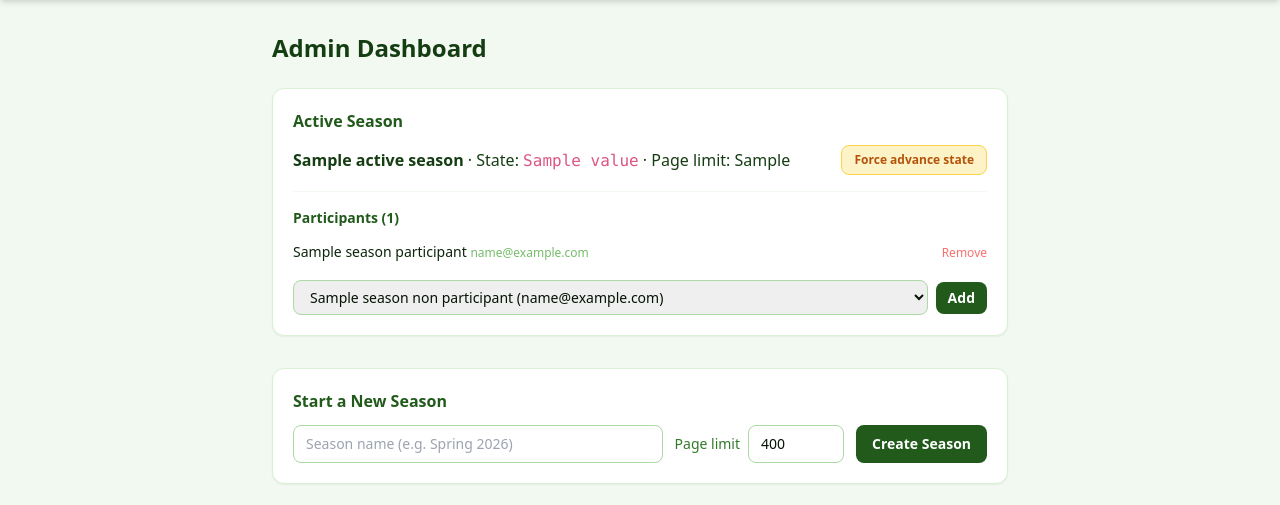
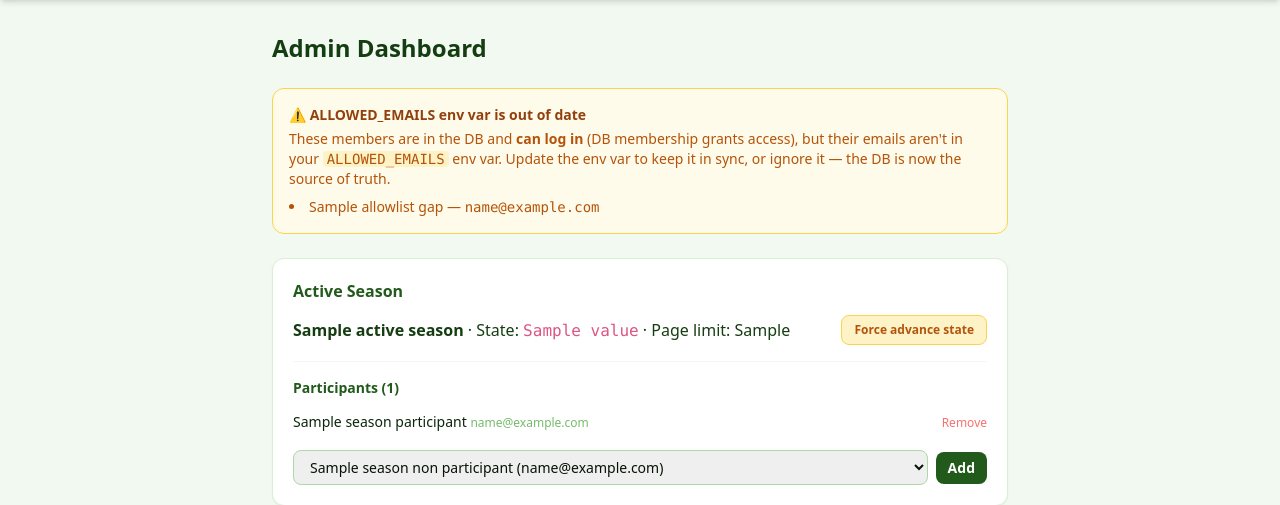
Before and after one commit to 89million/proj_con, a FastAPI app: template app/templates/admin.html in a window 1280 px wide. Shown: the part 53-558 px from the top of the page. Run offline with FastAPI, Linux system fonts and the light colour scheme; the template is opened without the code that fills it: most values are stand-ins (such as "Sample title", 1, 10 or a date in 2020); grey boxes marked "Sample" are stand-in pictures; parts of the project's set-up code (start-up, migrations or seed data) failed here and were passed over; some libraries are stand-ins or nearby versions.

Commit message:
new allowed user logic

```diff
--- a/app/main.py
+++ b/app/main.py
@@ -4,6 +4,7 @@ from fastapi import Depends, FastAPI, Form, HTTPException, Request
 from fastapi.responses import HTMLResponse, RedirectResponse
 from fastapi.staticfiles import StaticFiles
 from fastapi.templating import Jinja2Templates
+from sqlalchemy import func, select
 from sqlalchemy.ext.asyncio import AsyncSession
 
 from app import crud, state, voting
@@ -29,6 +30,31 @@ templates = Jinja2Templates(directory="app/templates")
 # ---------------------------------------------------------------------------
 
 _ROUND_LABELS = ["Final", "Semifinals", "Quarterfinals", "Round of 16", "Round of 32"]
+
+
+async def is_login_allowed(db: AsyncSession, email: str) -> bool:
+    """Return True if this email is permitted to log in.
+
+    Priority order:
+    1. ALLOWED_EMAILS env var includes this email → always allow (env var override / bootstrap).
+    2. Email exists in the users table (admin pre-registered them) → allow.
+    3. The users table is completely empty → allow (first-admin bootstrap).
+    4. Otherwise → deny.
+
+    This means the DB is the day-to-day source of truth: an admin adding a
+    member via the admin panel is sufficient to grant them login access.
+    ALLOWED_EMAILS only needs to contain the first admin's email for the
+    initial bootstrap.
+    """
+    if settings.is_email_allowed(email):
+        return True
+    user_count = (await db.execute(select(func.count()).select_from(User))).scalar_one()
+    if user_count == 0:
+        return True  # empty DB — let first admin in to bootstrap
+    email_in_db = (
+        await db.execute(select(User.id).where(func.lower(User.email) == email.strip().lower()))
+    ).scalar_one_or_none()
+    return email_in_db is not None
 
 
 def build_round_names(max_round: int) -> dict[int, str]:
@@ -170,7 +196,7 @@ async def auth_callback(
         raise HTTPException(status_code=400, detail="OAuth failed. Please try again.")
 
     email = user_info.get("email", "")
-    if not settings.is_email_allowed(email):
+    if not await is_login_allowed(db, email):
         return RedirectResponse("/?error=not_invited", status_code=302)
 
     user = await get_or_create_user(db, user_info)
@@ -616,6 +642,16 @@ async def admin_page(
         participant_ids = {u.id for u in season_participants}
         season_non_participants = [u for u in all_users if u.id not in participant_ids]
 
+    # Users whose emails aren't covered by the ALLOWED_EMAILS env var.
+    # These users can still log in (DB membership grants access), but if
+    # the admin thinks ALLOWED_EMAILS is the gatekeeper they should know.
+    # Only computed when ALLOWED_EMAILS is actually set (empty = allow all).
+    allowlist_gaps = (
+        [u for u in all_users if not settings.is_email_allowed(u.email)]
+        if settings.allowed_emails.strip()
+        else []
+    )
+
     return templates.TemplateResponse(
         "admin.html",
         {
@@ -627,6 +663,7 @@ async def admin_page(
             "active_season": active_season,
             "season_participants": season_participants,
             "season_non_participants": season_non_participants,
+            "allowlist_gaps": allowlist_gaps,
         },
     )
 
--- a/app/templates/admin.html
+++ b/app/templates/admin.html
@@ -3,6 +3,23 @@
 {% block content %}
 
 <h1 class="text-2xl font-bold text-forest-700 mb-6">Admin Dashboard</h1>
+
+<!-- Allowlist gap warning -->
+{% if allowlist_gaps %}
+<div class="mb-6 bg-amber-50 border border-amber-300 rounded-xl p-4 text-sm">
+  <p class="font-semibold text-amber-800 mb-1">⚠️ ALLOWED_EMAILS env var is out of date</p>
+  <p class="text-amber-700 mb-2">
+    These members are in the DB and <strong>can log in</strong> (DB membership grants access),
+    but their emails aren't in your <code class="font-mono bg-amber-100 px-1 rounded">ALLOWED_EMAILS</code> env var.
+    Update the env var to keep it in sync, or ignore it — the DB is now the source of truth.
+  </p>
+  <ul class="list-disc list-inside text-amber-700 space-y-0.5">
+    {% for u in allowlist_gaps %}
+      <li>{{ u.name }} — <span class="font-mono">{{ u.email }}</span></li>
+    {% endfor %}
+  </ul>
+</div>
+{% endif %}
 
 <!-- Active season info -->
 <section class="mb-8 bg-white border border-forest-100 rounded-xl p-5 shadow-sm">
```
Also changed, not shown: tests/integration/test_login_allowlist.py (added, +122 -0 lines).
